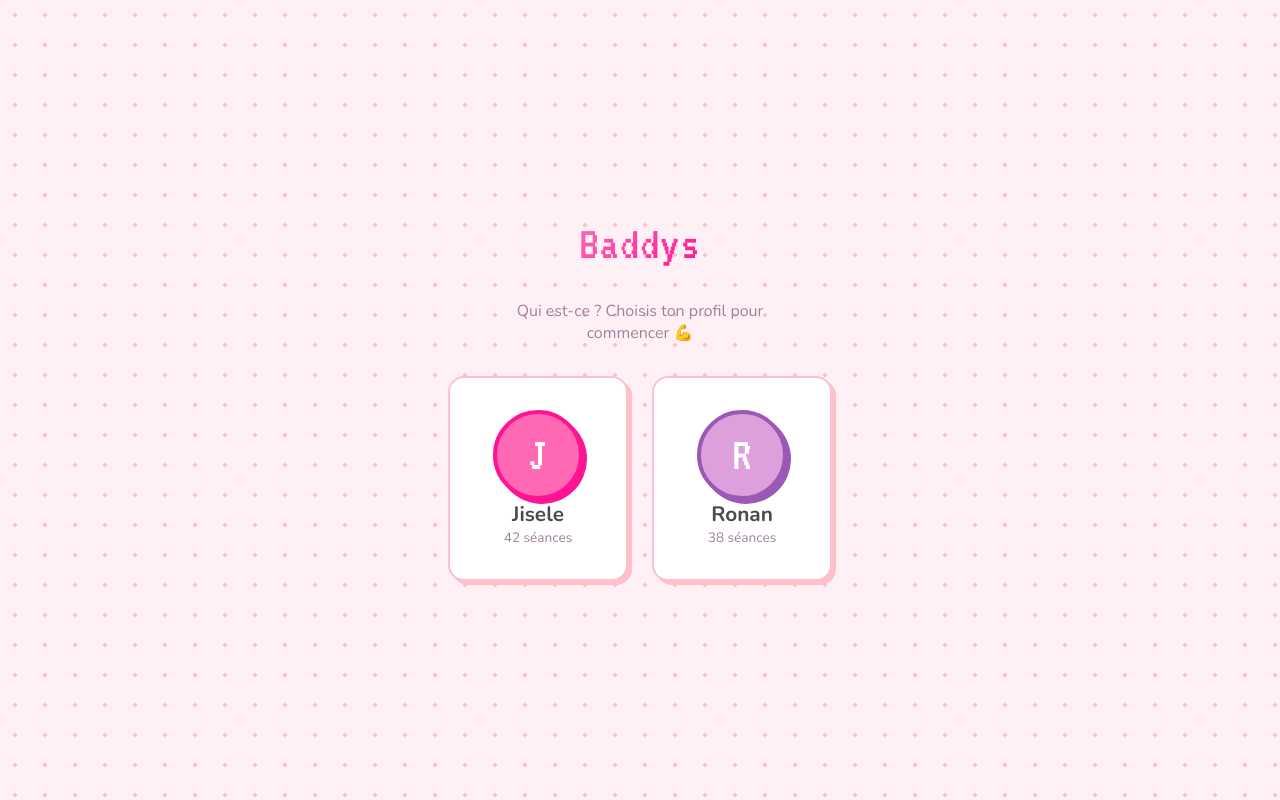
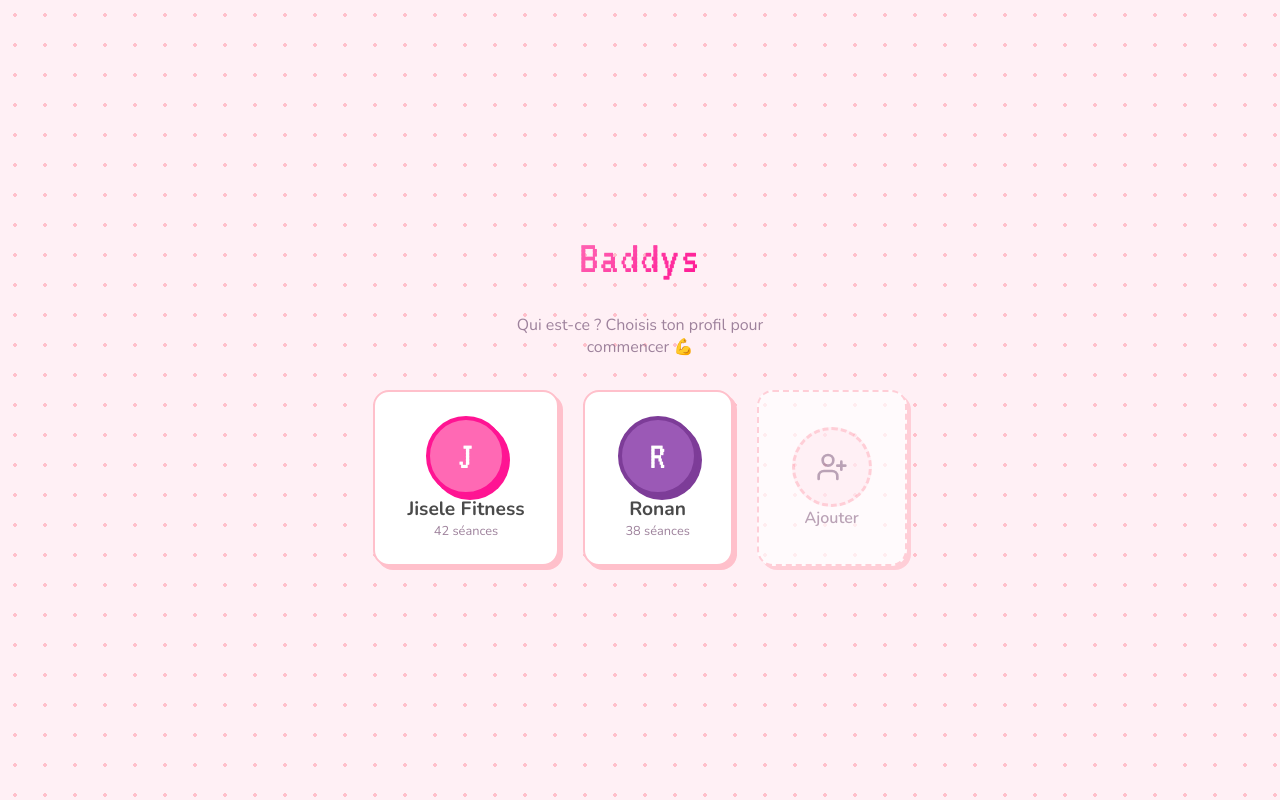
Before and after one commit to JijilaBest/applisMuscu, a React (Vite) app: page / in a window 1280 px wide. Built offline with nearby package versions, Linux system fonts and the light colour scheme.

Commit message:
nouvel utilisateur

```diff
--- a/src/App.tsx
+++ b/src/App.tsx
@@ -6,21 +6,34 @@ import UserProfile from './components/UserProfile';
 import Duel from './components/Duel';
 import ProfileSelector from './components/ProfileSelector';
 import type { UserProfile as UserProfileType } from './types';
+import { useAppStore } from './store/useStore';
 
 function App() {
   const [activeTab, setActiveTab] = useState('dashboard');
   const [currentUser, setCurrentUser] = useState<UserProfileType | null>(null);
+  const store = useAppStore();
 
   if (!currentUser) {
-    return <ProfileSelector onSelect={(profile) => setCurrentUser(profile)} />;
+    return (
+      <ProfileSelector
+        users={store.users}
+        onSelect={(profile) => setCurrentUser(profile)}
+        onAddUser={(name) => {
+          const newUser = store.addUser(name);
+          setCurrentUser(newUser.profile);
+        }}
+      />
+    );
   }
+
+  const appUser = store.getUserByProfile(currentUser);
 
   return (
     <Layout activeTab={activeTab} setActiveTab={setActiveTab} currentUser={currentUser} onLogout={() => setCurrentUser(null)}>
-      {activeTab === 'dashboard' && <Dashboard currentUser={currentUser} />}
+      {activeTab === 'dashboard' && <Dashboard currentUser={currentUser} appUser={appUser} />}
       {activeTab === 'workout' && <WorkoutLogger />}
-      {activeTab === 'profile' && <UserProfile currentUser={currentUser} onLogout={() => setCurrentUser(null)} />}
-      {activeTab === 'duel' && <Duel currentUser={currentUser} />}
+      {activeTab === 'profile' && <UserProfile currentUser={currentUser} appUser={appUser} onLogout={() => setCurrentUser(null)} />}
+      {activeTab === 'duel' && <Duel currentUser={currentUser} allUsers={store.users} />}
     </Layout>
   );
 }
--- a/src/components/Layout.tsx
+++ b/src/components/Layout.tsx
@@ -10,7 +10,7 @@ interface LayoutProps {
   onLogout: () => void;
 }
 
-const Layout: React.FC<LayoutProps> = ({ children, activeTab, setActiveTab, currentUser }) => {
+const Layout: React.FC<LayoutProps> = ({ children, activeTab, setActiveTab, currentUser, onLogout }) => {
   const isJisele = currentUser.id === 'user-1';
   const avatarBg = isJisele ? 'var(--primary)' : 'var(--secondary)';
   const borderColor = isJisele ? '#FF1493' : '#9B59B6';
@@ -23,16 +23,20 @@ const Layout: React.FC<LayoutProps> = ({ children, activeTab, setActiveTab, curr
           <h1 className="text-gradient" style={{ fontSize: '1.8rem' }}>
             Baddys
           </h1>
+          <button onClick={onLogout} className="flex items-center gap-2" style={{ background: 'none', border: 'none', cursor: 'pointer' }} title="Changer de profil">
+            <span style={{ fontSize: '0.75rem', color: 'var(--text-muted)', fontWeight: 500 }}>{currentUser.name.split(' ')[0]}</span>
             <div style={{
               width: '36px', height: '36px', borderRadius: 'var(--radius-full)',
               background: avatarBg, display: 'flex', alignItems: 'center', justifyContent: 'center',
               fontSize: '1.2rem', fontFamily: 'var(--font-heading)', color: '#fff',
               border: `2px solid ${borderColor}`, boxShadow: `2px 2px 0px ${borderColor}`,
-            cursor: 'pointer',
+              transition: 'transform 0.2s',
             }}>
               {currentUser.name.charAt(0)}
             </div>
+          </button>
         </div>
+
       </header>
 
       {/* Zone de contenu */}
--- a/src/components/ProfileSelector.tsx
+++ b/src/components/ProfileSelector.tsx
@@ -1,12 +1,25 @@
-import React from 'react';
-import { mockUser, mockRonan } from '../store/mockData';
+import React, { useState } from 'react';
+import { Plus, UserPlus } from 'lucide-react';
 import type { UserProfile } from '../types';
+import type { AppUser } from '../store/useStore';
 
 interface ProfileSelectorProps {
+  users: AppUser[];
   onSelect: (profile: UserProfile) => void;
+  onAddUser: (name: string) => void;
 }
 
-const ProfileSelector: React.FC<ProfileSelectorProps> = ({ onSelect }) => {
+const ProfileSelector: React.FC<ProfileSelectorProps> = ({ users, onSelect, onAddUser }) => {
+  const [showForm, setShowForm] = useState(false);
+  const [newName, setNewName] = useState('');
+
+  const handleAdd = () => {
+    if (newName.trim() === '') return;
+    onAddUser(newName.trim());
+    setNewName('');
+    setShowForm(false);
+  };
+
   return (
     <div style={{
       minHeight: '100vh',
@@ -22,63 +35,110 @@ const ProfileSelector: React.FC<ProfileSelectorProps> = ({ onSelect }) => {
         Qui est-ce ? Choisis ton profil pour commencer 💪
       </p>
 
-      <div className="flex gap-6" style={{ flexWrap: 'wrap', justifyContent: 'center' }}>
-        {/* Jisele */}
+      <div className="flex gap-6" style={{ flexWrap: 'wrap', justifyContent: 'center', maxWidth: '600px' }}>
+        {users.map((user) => (
           <button
-          onClick={() => onSelect(mockUser)}
+            key={user.profile.id}
+            onClick={() => onSelect(user.profile)}
             className="glass-card flex-col items-center gap-3"
             style={{
-            padding: '2rem 2.5rem',
+              padding: '1.5rem 2rem',
               cursor: 'pointer',
               transition: 'all 0.2s',
-            minWidth: '180px',
+              minWidth: '150px',
             }}
           >
             <div style={{
-            width: '90px', height: '90px', borderRadius: 'var(--radius-full)',
-            background: 'var(--primary)',
+              width: '80px', height: '80px', borderRadius: 'var(--radius-full)',
+              background: user.color,
               display: 'flex', alignItems: 'center', justifyContent: 'center',
-            fontSize: '3rem', fontFamily: 'var(--font-heading)', color: '#fff',
-            border: '4px solid #FF1493', boxShadow: '4px 4px 0px #FF1493',
+              fontSize: '2.5rem', fontFamily: 'var(--font-heading)', color: '#fff',
+              border: `4px solid ${user.borderColor}`, boxShadow: `4px 4px 0px ${user.borderColor}`,
             }}>
-            {mockUser.name.charAt(0)}
+              {user.profile.name.charAt(0).toUpperCase()}
             </div>
-          <div style={{ fontWeight: 700, fontSize: '1.3rem', color: 'var(--text-main)' }}>
-            {mockUser.name.split(' ')[0]}
+            <div style={{ fontWeight: 700, fontSize: '1.2rem', color: 'var(--text-main)' }}>
+              {user.profile.name}
             </div>
-          <div className="text-muted" style={{ fontSize: '0.85rem' }}>
-            {mockUser.workoutsCompleted} séances
+            <div className="text-muted" style={{ fontSize: '0.8rem' }}>
+              {user.profile.workoutsCompleted} séances
             </div>
           </button>
+        ))}
 
-        {/* Ronan */}
+        {/* Add new user button */}
+        {!showForm && (
           <button
-          onClick={() => onSelect(mockRonan)}
-          className="glass-card flex-col items-center gap-3"
+            onClick={() => setShowForm(true)}
+            className="glass-card flex-col items-center justify-center gap-3"
             style={{
-            padding: '2rem 2.5rem',
+              padding: '1.5rem 2rem',
               cursor: 'pointer',
-            transition: 'all 0.2s',
-            minWidth: '180px',
+              minWidth: '150px',
+              borderStyle: 'dashed',
+              opacity: 0.7,
+              transition: 'opacity 0.2s',
             }}
+            onMouseEnter={(e) => (e.currentTarget.style.opacity = '1')}
+            onMouseLeave={(e) => (e.currentTarget.style.opacity = '0.7')}
           >
             <div style={{
-            width: '90px', height: '90px', borderRadius: 'var(--radius-full)',
-            background: 'var(--secondary)',
+              width: '80px', height: '80px', borderRadius: 'var(--radius-full)',
+              background: 'var(--bg-main)',
               display: 'flex', alignItems: 'center', justifyContent: 'center',
-            fontSize: '3rem', fontFamily: 'var(--font-heading)', color: '#fff',
-            border: '4px solid #9B59B6', boxShadow: '4px 4px 0px #9B59B6',
+              border: '3px dashed var(--border-glass)',
             }}>
-            {mockRonan.name.charAt(0)}
+              <UserPlus size={32} color="var(--text-muted)" />
             </div>
-          <div style={{ fontWeight: 700, fontSize: '1.3rem', color: 'var(--text-main)' }}>
-            {mockRonan.name}
-          </div>
-          <div className="text-muted" style={{ fontSize: '0.85rem' }}>
-            {mockRonan.workoutsCompleted} séances
+            <div style={{ fontWeight: 600, fontSize: '1rem', color: 'var(--text-muted)' }}>
+              Ajouter
             </div>
           </button>
+        )}
       </div>
+
+      {/* Add user form */}
+      {showForm && (
+        <div className="glass-card flex-col gap-4" style={{ padding: '1.5rem', width: '100%', maxWidth: '350px' }}>
+          <div className="flex items-center gap-2">
+            <UserPlus size={20} color="var(--primary)" />
+            <span style={{ fontWeight: 600, fontSize: '1rem' }}>Nouveau Profil</span>
+          </div>
+          <input
+            type="text"
+            value={newName}
+            onChange={(e) => setNewName(e.target.value)}
+            placeholder="Prénom..."
+            autoFocus
+            onKeyDown={(e) => { if (e.key === 'Enter') handleAdd(); }}
+            style={{
+              width: '100%', padding: '0.8rem',
+              background: 'rgba(255, 192, 203, 0.15)',
+              border: '2px solid var(--border-glass)',
+              borderRadius: 'var(--radius-sm)',
+              color: 'var(--text-main)',
+              fontFamily: 'var(--font-main)', fontSize: '1rem',
+              outline: 'none',
+            }}
+          />
+          <div className="flex gap-2">
+            <button
+              className="btn-secondary flex justify-center items-center gap-2"
+              onClick={() => { setShowForm(false); setNewName(''); }}
+              style={{ flex: 1, padding: '0.6rem' }}
+            >
+              Annuler
+            </button>
+            <button
+              className="btn-primary flex justify-center items-center gap-2"
+              onClick={handleAdd}
+              style={{ flex: 1, padding: '0.6rem', opacity: newName.trim() === '' ? 0.5 : 1 }}
+            >
+              <Plus size={16} /> Créer
+            </button>
+          </div>
+        </div>
+      )}
     </div>
   );
 };
--- /dev/null
+++ b/src/store/useStore.ts
@@ -0,0 +1,99 @@
+import { useState, useEffect } from 'react';
+import type { UserProfile, WorkoutSession } from '../types';
+import { mockUser, mockHistory, mockRonan, ronanHistory, mockExercises } from './mockData';
+
+export type AppUser = {
+  profile: UserProfile;
+  history: WorkoutSession[];
+  color: string;       // avatar color
+  borderColor: string; // border/shadow color
+};
+
+const COLORS = [
+  { bg: '#FF69B4', border: '#FF1493' },  // Pink
+  { bg: '#9B59B6', border: '#7D3C98' },  // Purple
+  { bg: '#3498DB', border: '#2471A3' },  // Blue
+  { bg: '#2ECC71', border: '#27AE60' },  // Green
+  { bg: '#E67E22', border: '#D35400' },  // Orange
+  { bg: '#1ABC9C', border: '#16A085' },  // Teal
+  { bg: '#E74C3C', border: '#C0392B' },  // Red
+  { bg: '#F39C12', border: '#D4AC0D' },  // Yellow
+];
+
+const STORAGE_KEY = 'baddys-users';
+
+const defaultUsers: AppUser[] = [
+  {
+    profile: mockUser,
+    history: mockHistory,
+    color: COLORS[0].bg,
+    borderColor: COLORS[0].border,
+  },
+  {
+    profile: mockRonan,
+    history: ronanHistory,
+    color: COLORS[1].bg,
+    borderColor: COLORS[1].border,
+  },
+];
+
+function loadUsers(): AppUser[] {
+  try {
+    const saved = localStorage.getItem(STORAGE_KEY);
+    if (saved) {
+      return JSON.parse(saved);
+    }
+  } catch {}
+  return defaultUsers;
+}
+
+function saveUsers(users: AppUser[]) {
+  localStorage.setItem(STORAGE_KEY, JSON.stringify(users));
+}
+
+export function useAppStore() {
+  const [users, setUsers] = useState<AppUser[]>(() => loadUsers());
+
+  useEffect(() => {
+    saveUsers(users);
+  }, [users]);
+
+  const addUser = (name: string) => {
+    const colorIdx = users.length % COLORS.length;
+    const newUser: AppUser = {
+      profile: {
+        id: `user-${Date.now()}`,
+        name,
+        workoutsCompleted: 0,
+        joinedDate: new Date().toISOString().substring(0, 10),
+      },
+      history: [],
+      color: COLORS[colorIdx].bg,
+      borderColor: COLORS[colorIdx].border,
+    };
+    setUsers([...users, newUser]);
+    return newUser;
+  };
+
+  const removeUser = (userId: string) => {
+    setUsers(users.filter(u => u.profile.id !== userId));
+  };
+
+  const getUserByProfile = (profile: UserProfile): AppUser | undefined => {
+    return users.find(u => u.profile.id === profile.id);
+  };
+
+  const getOtherUsers = (currentId: string): AppUser[] => {
+    return users.filter(u => u.profile.id !== currentId);
+  };
+
+  return {
+    users,
+    addUser,
+    removeUser,
+    getUserByProfile,
+    getOtherUsers,
+  };
+}
+
+export { mockExercises };
```
Lines whose indentation alone changed are shown as unchanged.
